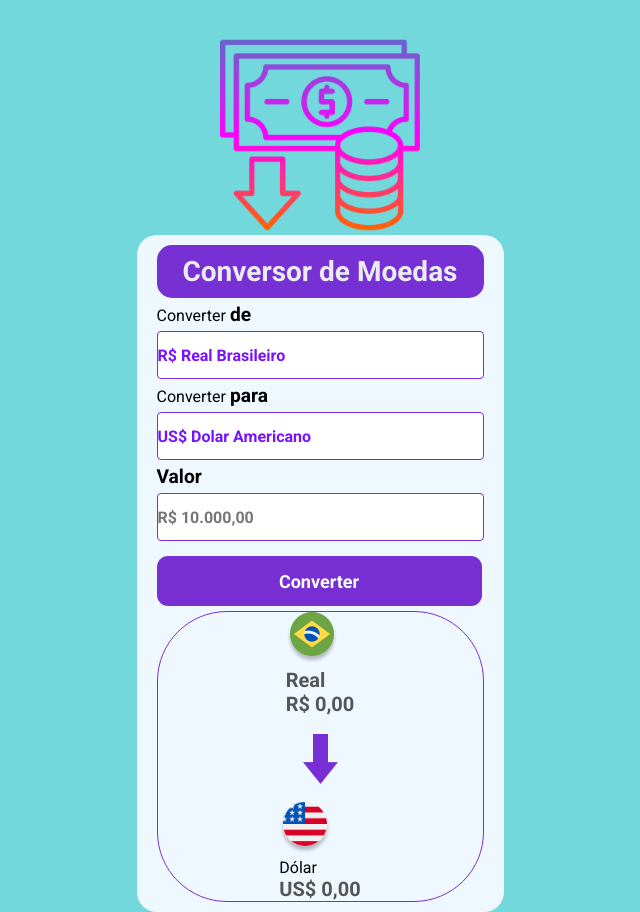
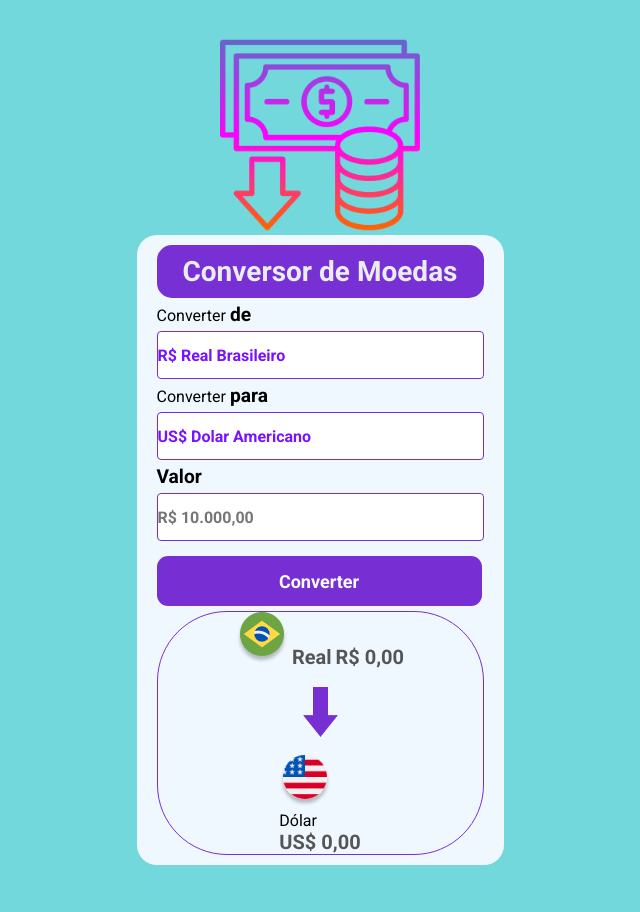
Before and after one commit to jefersongsg/conversor-de-moeda, a plain HTML site: page index.html in a window 1280 px wide. Shown: the whole page, without its empty margins (320-960 px from the left). After the commit the page ends 865 px from the top, so only its background shows below. Drawn offline with Linux system fonts and the light colour scheme.

Commit message:
Update style.css

```diff
--- a/style.css
+++ b/style.css
@@ -67,11 +67,11 @@ section{
     gap: 18px;
 
 }
-.currency-value ,.to-convert-currency-value,.currency {
+.currency-value ,.to-convert-currency-value,.currency,currency-name {
     color:#555555;
     font-weight: 700;
     font-size: 20px;
-
+    display: inline-grid;
 }
 b{
     color: black;
```
